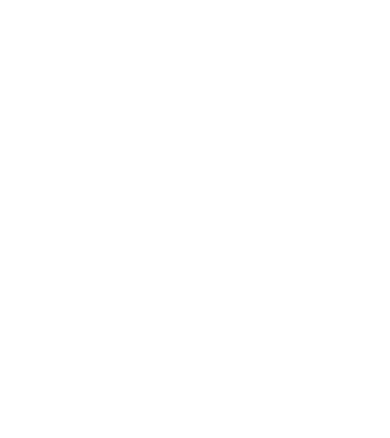
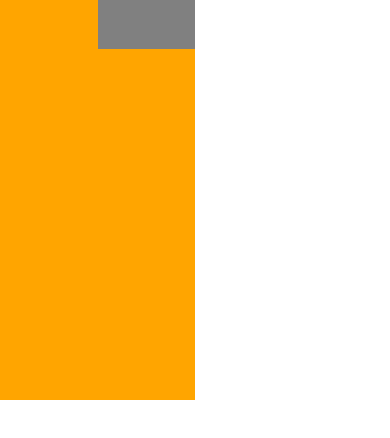
Before and after one commit to Renan-amc/Learning-HTML-CSS, a plain HTML site: page index.html in a window 390 px wide. Drawn offline with Linux system fonts and the light colour scheme.

Commit message:
lesson 1, getting to grips with responsive design

```diff
--- a/css/style.css
+++ b/css/style.css
@@ -0,0 +1,19 @@
+*{
+	margin: 0;
+	padding: 0;
+}
+
+
+.parent{
+	width: 50%;
+	height: 400px;
+	background-color: orange;
+}
+
+.box{
+	width: 50%;
+	margin-left: 50%;
+	padding-top: 25%;
+	display: inline-block;
+	background-color: gray;
+}
--- a/index.html
+++ b/index.html
@@ -3,9 +3,17 @@
 <head>
 	<meta charset="utf-8">
 	<meta name="viewport" content="width=device-width, initial-scale=1">
-	<title></title>
+	<title>Title of my website</title>
+	<link href="css/style.css" rel="stylesheet" type="text/css">
 </head>
 <body>
 
+
+	<div class="parent">
+		<div class="box">
+
+		</div><!--box-->
+	</div><!--parent-->
+
 </body>
 </html>
```
